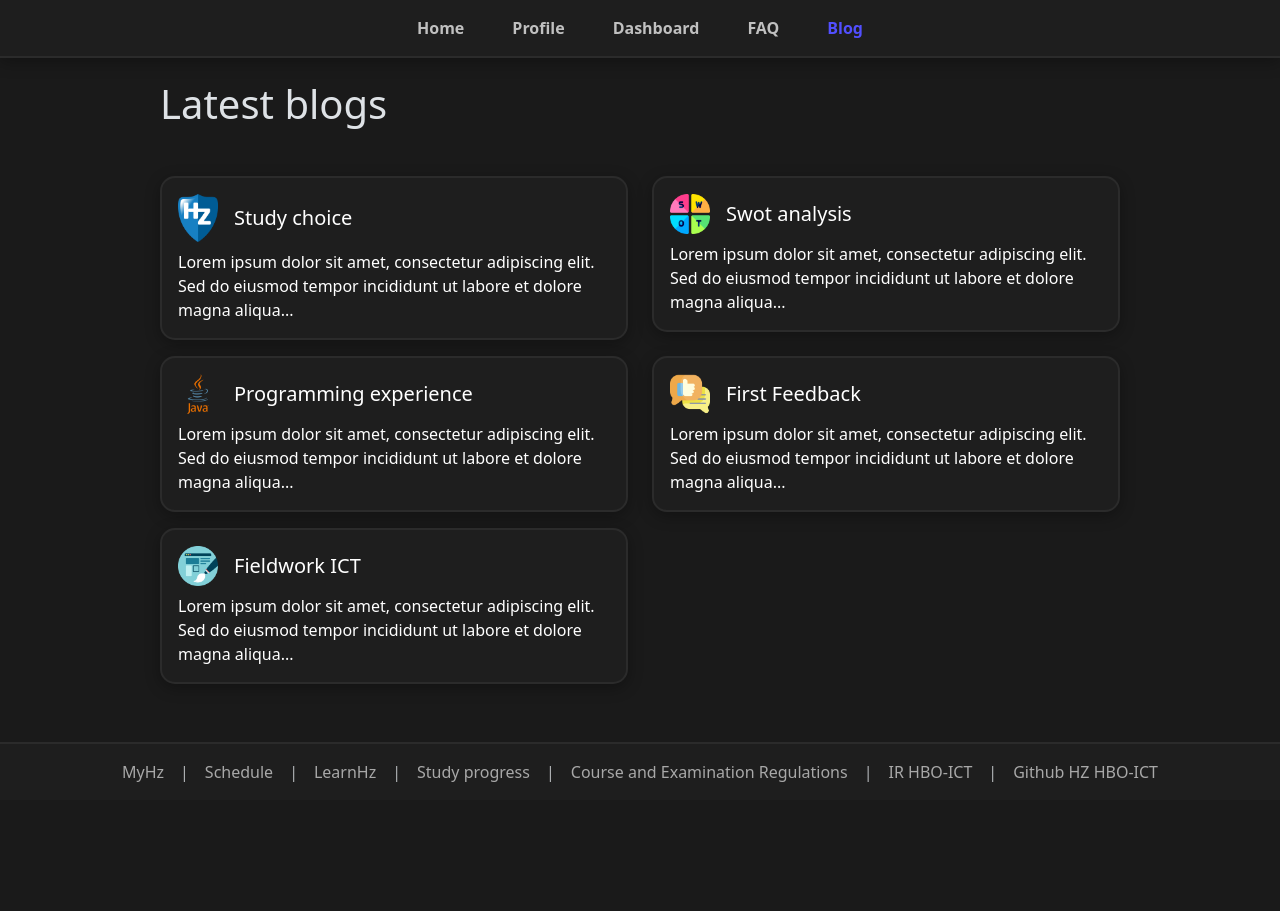
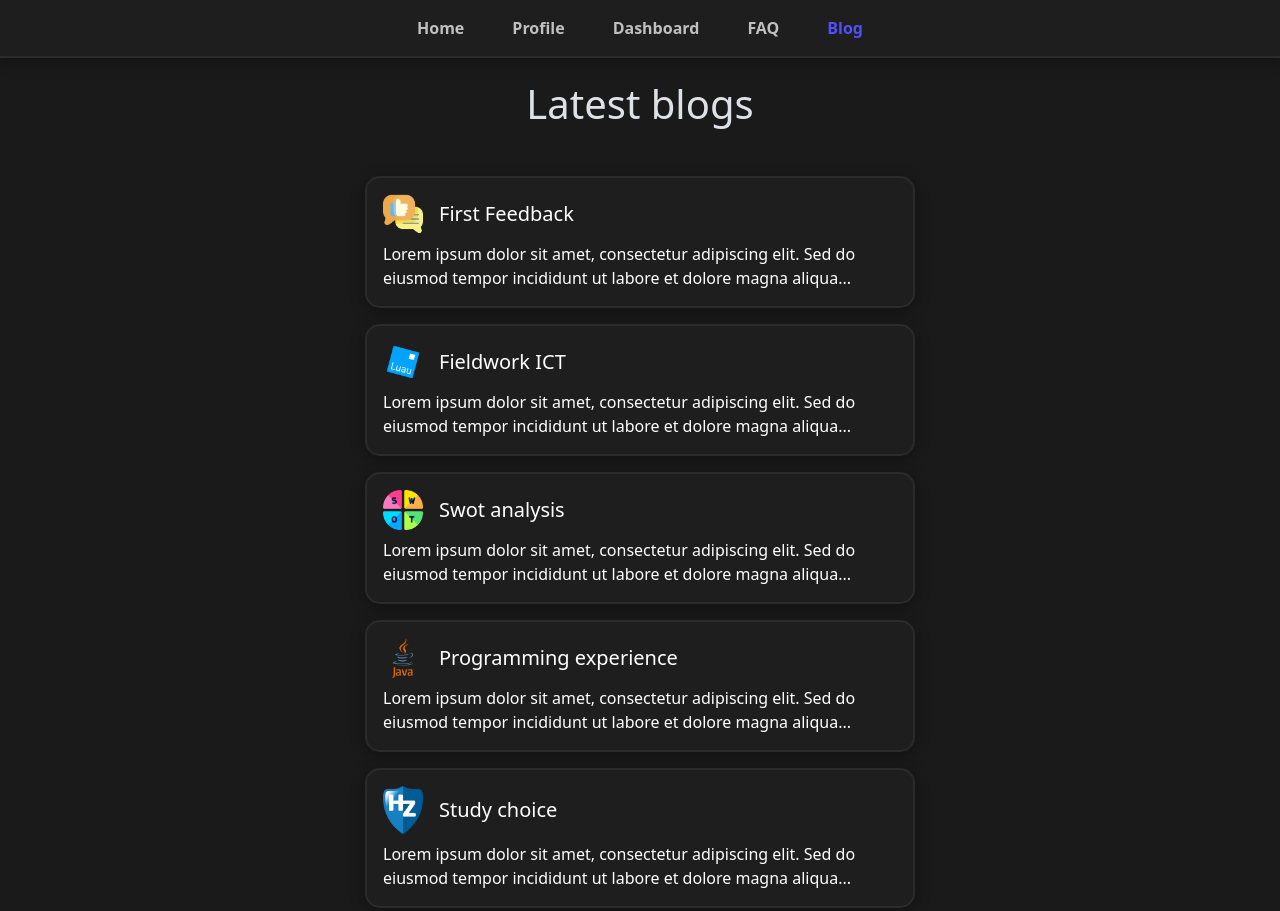
Before and after one commit to jarno-de-coninck/HZ-portfolio, a plain HTML site: page blog.html in a window 1280 px wide. Shown: the top 911 px of the page. Before the commit the page ends 800 px from the top, so only its background shows below. Drawn offline with nearby package versions, Linux system fonts and the light colour scheme.

Commit message:
Blog changes

```diff
--- a/blog.html
+++ b/blog.html
@@ -31,10 +31,58 @@
 
     <main class="d-flex justify-content-center">
         <section class="w-75">
-            <h1> Latest blogs </h1>
-            <section class="mt-5 row">
+            <h1 class="text-center"> Latest blogs </h1>
+            <section class="mt-5 row justify-content-center">
 
-                 <article class="col-md-6 mb-3">
+                 <article class="col-md-7 mb-3">
+                     <button onclick="window.location.href='blogs/first-feedback.html'" class="w-100 p-3 blog-button text-start">
+                        <div class="d-flex align-items-center mb-2">
+                            <img src="images/feedback.png" alt="Study choice logo" class="blog-image  me-3 rounded">
+                            <h5 class="mb-0"> First Feedback </h5>
+                        </div>
+                        <p class="mb-0">
+                            Lorem ipsum dolor sit amet, consectetur adipiscing elit. Sed do eiusmod tempor incididunt ut labore et dolore magna aliqua...
+                        </p>
+                    </button>
+                </article>
+
+                 <article class="col-md-7 mb-3">
+                     <button onclick="window.location.href='blogs/fieldwork-ict.html'" class="w-100 p-3 blog-button text-start">
+                        <div class="d-flex align-items-center mb-2">
+                            <img src="images/luau.png" alt="Study choice logo" class="blog-image  me-3 rounded">
+                            <h5 class="mb-0"> Fieldwork ICT </h5>
+                        </div>
+                        <p class="mb-0">
+                            Lorem ipsum dolor sit amet, consectetur adipiscing elit. Sed do eiusmod tempor incididunt ut labore et dolore magna aliqua...
+                        </p>
+                    </button>
+                </article>
+
+                <article class="col-md-7 mb-3">
+                     <button onclick="window.location.href='blogs/swot-analysis.html'" class="w-100 p-3 blog-button text-start">
+                        <div class="d-flex align-items-center mb-2">
+                            <img src="images/swot.png" alt="Study choice logo" class="blog-image  me-3 rounded">
+                            <h5 class="mb-0"> Swot analysis </h5>
+                        </div>
+                        <p class="mb-0">
+                            Lorem ipsum dolor sit amet, consectetur adipiscing elit. Sed do eiusmod tempor incididunt ut labore et dolore magna aliqua...
+                        </p>
+                    </button>
+                </article>
+
+                 <article class="col-md-7 mb-3">
+                     <button onclick="window.location.href='blogs/programming-experience.html'" class="w-100 p-3 blog-button text-start">
+                        <div class="d-flex align-items-center mb-2">
+                            <img src="images/java.png" alt="Study choice logo" class="blog-image  me-3 rounded">
+                            <h5 class="mb-0"> Programming experience </h5>
+                        </div>
+                        <p class="mb-0">
+                            Lorem ipsum dolor sit amet, consectetur adipiscing elit. Sed do eiusmod tempor incididunt ut labore et dolore magna aliqua...
+                        </p>
+                    </button>
+                </article>
+
+                <article class="col-md-7 mb-3">
                      <button onclick="window.location.href='blogs/study-choice.html'" class="w-100 p-3 blog-button text-start">
                         <div class="d-flex align-items-center mb-2">
                             <img src="images/hz-logo.png" alt="Study choice logo" class="blog-image  me-3 rounded">
@@ -46,53 +94,6 @@
                     </button>
                 </article>
 
-                 <article class="col-md-6 mb-3">
-                     <button onclick="window.location.href='blogs/swot-analysis.html'" class="w-100 p-3 blog-button text-start">
-                        <div class="d-flex align-items-center mb-2">
-                            <img src="images/swot.png" alt="Study choice logo" class="blog-image  me-3 rounded">
-                            <h5 class="mb-0"> Swot analysis </h5>
-                        </div>
-                        <p class="mb-0">
-                            Lorem ipsum dolor sit amet, consectetur adipiscing elit. Sed do eiusmod tempor incididunt ut labore et dolore magna aliqua...
-                        </p>
-                    </button>
-                </article>
-
-                 <article class="col-md-6 mb-3">
-                     <button onclick="window.location.href='blogs/programming-experience.html'" class="w-100 p-3 blog-button text-start">
-                        <div class="d-flex align-items-center mb-2">
-                            <img src="images/java.png" alt="Study choice logo" class="blog-image  me-3 rounded">
-                            <h5 class="mb-0"> Programming experience </h5>
-                        </div>
-                        <p class="mb-0">
-                            Lorem ipsum dolor sit amet, consectetur adipiscing elit. Sed do eiusmod tempor incididunt ut labore et dolore magna aliqua...
-                        </p>
-                    </button>
-                </article>
-
-                 <article class="col-md-6 mb-3">
-                     <button onclick="window.location.href='blogs/first-feedback.html'" class="w-100 p-3 blog-button text-start">
-                        <div class="d-flex align-items-center mb-2">
-                            <img src="images/feedback.png" alt="Study choice logo" class="blog-image  me-3 rounded">
-                            <h5 class="mb-0"> First Feedback </h5>
-                        </div>
-                        <p class="mb-0">
-                            Lorem ipsum dolor sit amet, consectetur adipiscing elit. Sed do eiusmod tempor incididunt ut labore et dolore magna aliqua...
-                        </p>
-                    </button>
-                </article>
-
-                 <article class="col-md-6 mb-3">
-                     <button onclick="window.location.href='blogs/fieldwork-ict.html'" class="w-100 p-3 blog-button text-start">
-                        <div class="d-flex align-items-center mb-2">
-                            <img src="images/webdesign.png" alt="Study choice logo" class="blog-image  me-3 rounded">
-                            <h5 class="mb-0"> Fieldwork ICT </h5>
-                        </div>
-                        <p class="mb-0">
-                            Lorem ipsum dolor sit amet, consectetur adipiscing elit. Sed do eiusmod tempor incididunt ut labore et dolore magna aliqua...
-                        </p>
-                    </button>
-                </article>
             </section>
         </section>
     </main>
```
Also changed, not shown: images/luau.png (added), images/webdesign.png (deleted).
